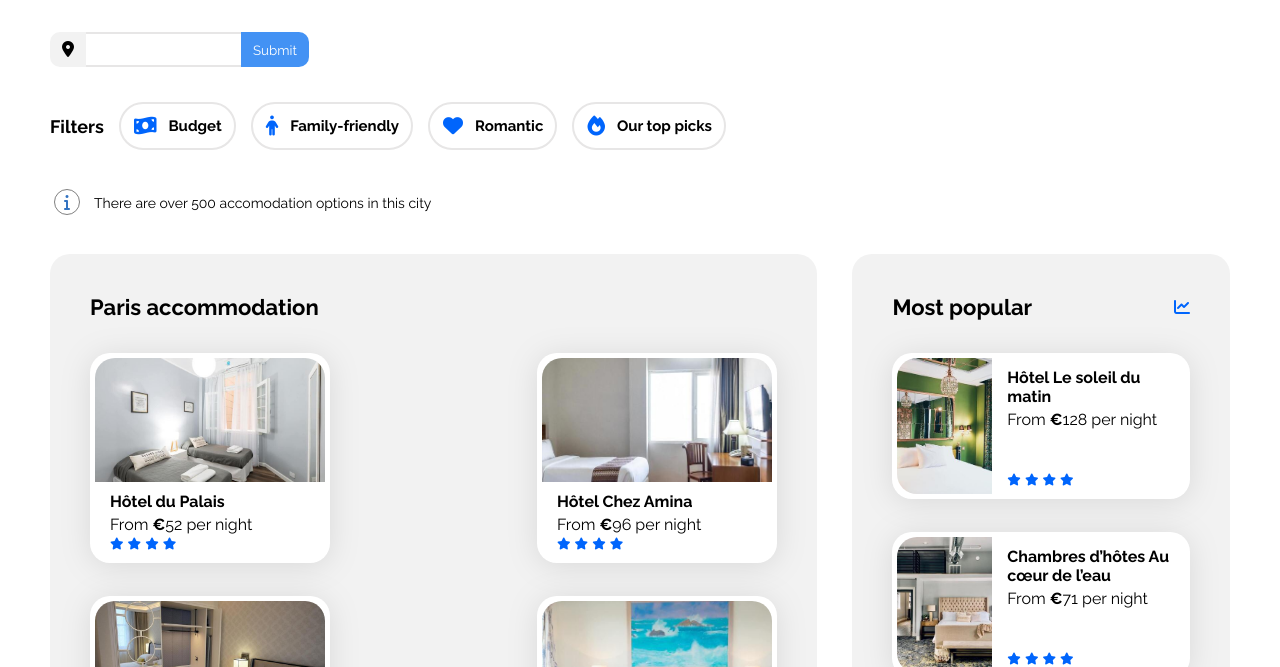
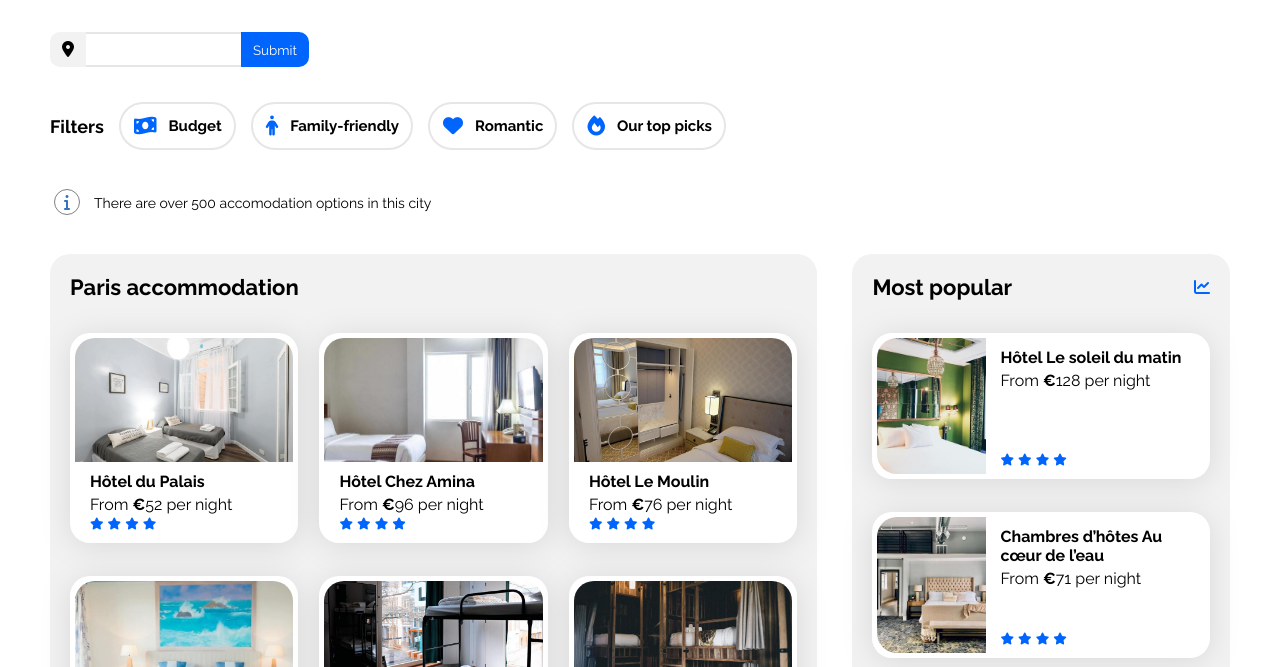
Before and after one commit to Lavanya1797/bootcamp, a plain HTML site: page Booki Assignment 2/index.html in a window 1280 px wide. Shown: the part 133-800 px from the top of the page. Drawn offline with Linux system fonts and the light colour scheme.

Commit message:
Cards size limits updated

```diff
--- a/Booki Assignment 2/css/style.css
+++ b/Booki Assignment 2/css/style.css
@@ -55,8 +55,8 @@ body {
   padding-top: 12px;
 }
 .header-link:hover {
-  border-top: 2px solid rgb(57, 57, 221);
-  color: rgb(57, 57, 221);
+  border-top: 2px solid #0065fc;
+  color: #0065fc;
 }
 
 .main-container-1 {
@@ -92,11 +92,11 @@ body {
   border-bottom: 2px solid rgb(231, 230, 230);
 }
 .submit {
-  background-color: rgb(67, 146, 244);
+  background-color: #0065fc;
   color: white;
   border-radius: 0 10px 10px 0px;
   padding: 8px 12px;
-  border-color: rgb(67, 146, 244);
+  border-color: #0065fc;
   border: 0;
 }
 .filter {
@@ -157,7 +157,7 @@ button:hover {
 .accommodation-and-popular section {
   background-color: #f2f2f2;
   border-radius: 20px;
-  padding: 40px;
+  padding: 20px;
   box-sizing: border-box;
 }
 
@@ -204,7 +204,7 @@ button:hover {
   flex-wrap: wrap;
 }
 .paris-card {
-  width: 230px;
+  width: 30%;
   display: flex;
   flex-direction: column;
   margin-top: 33px;
```
Also changed, not shown: Booki Assignment 2/index.html (+0 -87 lines).
